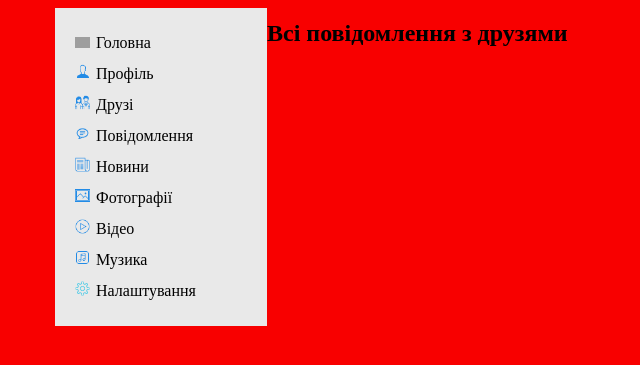
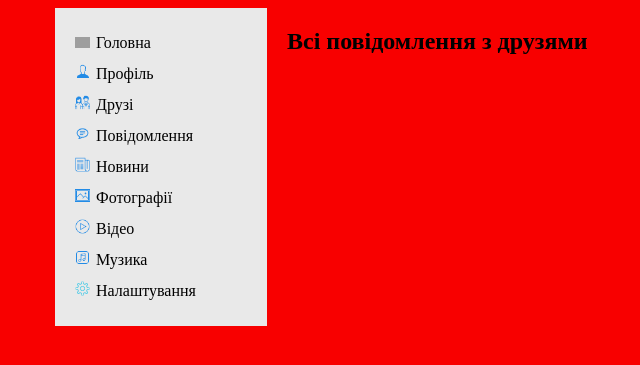
Before and after one commit to ZhankovVG/Ukrainian_social_network, a Django app: page /communications/message/ in a window 1280 px wide. Shown: the part 35-400 px from the top of the page, without its empty margins (195-835 px from the left). Run offline with Django 4.2, Linux system fonts and the light colour scheme; the visitor is signed in with stand-in values (Sample User, id 1); data that the repository does not hold is empty; grey boxes are pictures that could not be loaded.

Commit message:
the usual bug fixes

```diff
--- /dev/null
+++ b/static/profiles/css/all_messages/all_messages.css
@@ -0,0 +1,34 @@
+.all_messages_with_friends {
+    display: flex;
+    justify-content: space-between;
+    margin: 0 auto;
+    max-width: 1200px;
+}
+
+.block_messages {
+    width: 500px;
+}
+
+.block_messages h2 {
+    margin-left: 20px;
+}
+
+.user_info2 {
+    display: flex;
+    align-items: center;
+    border: 1px solid #ccc;
+    border-radius: 5px;
+    margin: 10px;
+    padding: 10px;
+}
+
+.user_info2 a {
+    text-decoration: none;
+}
+
+.user-avatar2 img {
+    width: 70px;
+    height: 70px;
+    border-radius: 50%;
+    margin-right: 20px;
+}
--- a/templates/communications/all-messages.html
+++ b/templates/communications/all-messages.html
@@ -2,9 +2,10 @@
 {% load static %}
 
 {% block content %}
-<main class="all-messages-with-friends">
+<main class="all_messages_with_friends">
+    <div class="block_messages">
         <h2>Всі повідомлення з друзями</h2>
-
+        <div>
             <ul>
                 {% for friend in friends %}
                 <li class="user_info2">
@@ -15,6 +16,11 @@
                 </li>
                 {% endfor %}
             </ul>
+        </div>
+    </div>
+
+
+
 
 </main>
 
--- a/templates/includes/links.html
+++ b/templates/includes/links.html
@@ -6,5 +6,6 @@
 <link rel="stylesheet" href="{% static 'profiles/css/people_search_page/search.css' %}">
 <link rel="stylesheet" href="{% static 'profiles/css/add_friends/friend_requests.css' %}">
 <link rel="stylesheet" href="{% static 'profiles/css/all_friends/all_friends.css' %}">
+<link rel="stylesheet" href="{% static 'profiles/css/all_messages/all_messages.css' %}">
 <link rel="shortcut icon" href="{% static 'profiles/img/ukr (2).png' %}">
 <link rel="stylesheet" href="https://cdn.jsdelivr.net/npm/bootstrap-icons@1.10.3/font/bootstrap-icons.css">
```
Lines whose indentation alone changed are shown as unchanged.
